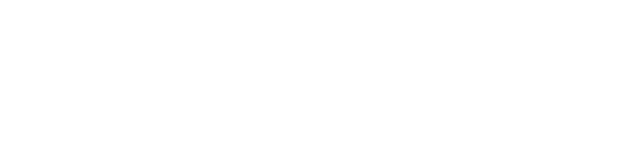
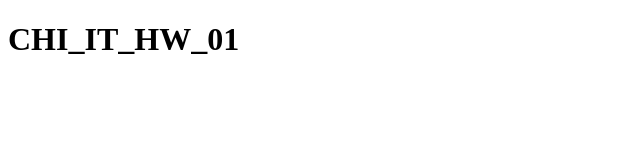
Before and after one commit to Bohdan99I/CHI_IT_HW_01, a plain HTML site: page index.html in a window 1280 px wide. Shown: the whole page, without its empty margins (0-640 px from the left). Drawn offline with Linux system fonts and the light colour scheme.

Commit message:
fix_index.html

```diff
--- a/index.html
+++ b/index.html
@@ -3,7 +3,11 @@
   <head>
     <meta charset="UTF-8" />
     <meta name="viewport" content="width=device-width, initial-scale=1.0" />
-    <title>Document</title>
+    <title>CHI_IT_HW_01</title>
   </head>
-  <body></body>
+  <body>
+    <h1>CHI_IT_HW_01</h1>
+
+    <script src="script.js"></script>
+  </body>
 </html>
```
